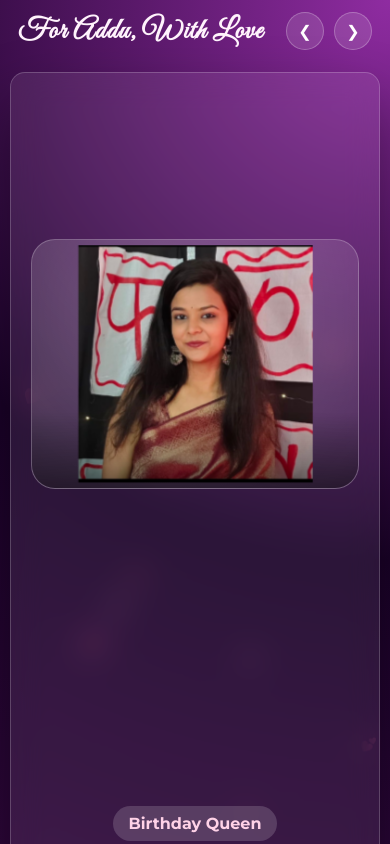
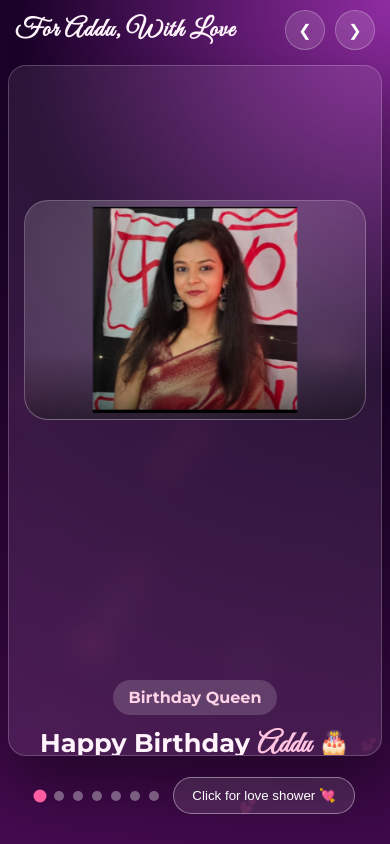
Before and after one commit to sumitgolu4uc/AdduBD, a plain HTML site: page index.html in a window 390 px wide. Shown: the top 844 px of the page. Drawn offline with Linux system fonts and the light colour scheme.

Commit message:
Advanced mobile compatibility improvements and layout refinements

```diff
--- a/style.css
+++ b/style.css
@@ -13,13 +13,23 @@
     padding: 0;
 }
 
+html, body {
+    height: 100%;
+    width: 100%;
+    margin: 0;
+    padding: 0;
+    overflow-x: hidden;
+}
+
 body {
     font-family: "Montserrat", sans-serif;
     color: var(--text-main);
     min-height: 100vh;
+    min-height: 100dvh;
     background: radial-gradient(circle at top right, #8f2ca1 0%, var(--bg-start) 40%, var(--bg-end) 100%);
-    overflow-x: hidden;
     overflow-y: auto;
+    display: flex;
+    flex-direction: column;
 }
 
 #hearts-bg {
@@ -109,12 +119,13 @@ body {
 
 .slide {
     flex: 0 0 100%;
-    min-height: 68vh;
-    padding: clamp(16px, 2.3vw, 34px);
+    min-height: 60vh;
+    padding: clamp(16px, 2.5vw, 40px);
     display: grid;
     grid-template-columns: 1fr 1fr;
-    gap: clamp(16px, 2vw, 30px);
+    gap: clamp(16px, 3vw, 40px);
     align-items: center;
+    width: 100%;
 }
 
 .slide-content {
@@ -376,7 +387,7 @@ h2 span {
     .slide {
         grid-template-columns: 1fr;
         min-height: auto;
-        padding: 30px 20px;
+        padding: 25px 15px;
         text-align: center;
     }
     .slide-content {
@@ -384,46 +395,73 @@ h2 span {
     }
     .slide-visual {
         order: 1;
-        height: 350px;
+        height: 300px;
         width: 100%;
-        margin-bottom: 20px;
+        margin-bottom: 15px;
     }
     .message {
         margin-left: auto;
         margin-right: auto;
+        font-size: 1.1rem;
     }
     .slider-shell {
-        margin: 10px auto;
-        border-radius: 15px;
+        margin: 5px auto;
+        border-radius: 18px;
+        width: 96vw;
     }
     .topbar {
-        padding: 12px 18px;
+        padding: 10px 15px;
     }
     .topbar h1 {
-        font-size: 1.8rem;
+        font-size: 1.6rem;
     }
     .greeting-deck {
         gap: 15px;
-        padding: 10px;
+        padding: 5px;
+        flex-direction: column;
+        align-items: center;
     }
     .greet-card {
-        min-height: 180px;
+        min-height: auto;
+        width: 100%;
+        max-width: 380px;
+        padding: 20px;
+    }
+    .letter-frame {
+        padding: 15px;
+        border-radius: 15px;
     }
 }
 
 @media (max-width: 480px) {
     .slide-visual {
-        height: 250px;
+        height: 220px;
     }
     h2 {
-        font-size: 1.8rem;
+        font-size: 1.6rem;
     }
     .nav-btn {
-        width: 38px;
-        height: 38px;
+        width: 40px;
+        height: 40px;
         font-size: 1rem;
     }
     .cta {
         width: 100%;
+        padding: 15px;
+    }
+    .tags {
+        font-size: 0.8rem;
+    }
+    .bottom-panel {
+        padding-bottom: 30px;
     }
 }
+
+@media (max-height: 650px) {
+    .slide-visual {
+        height: 180px;
+    }
+    .slider-shell {
+        margin-top: 0;
+    }
+}
```
